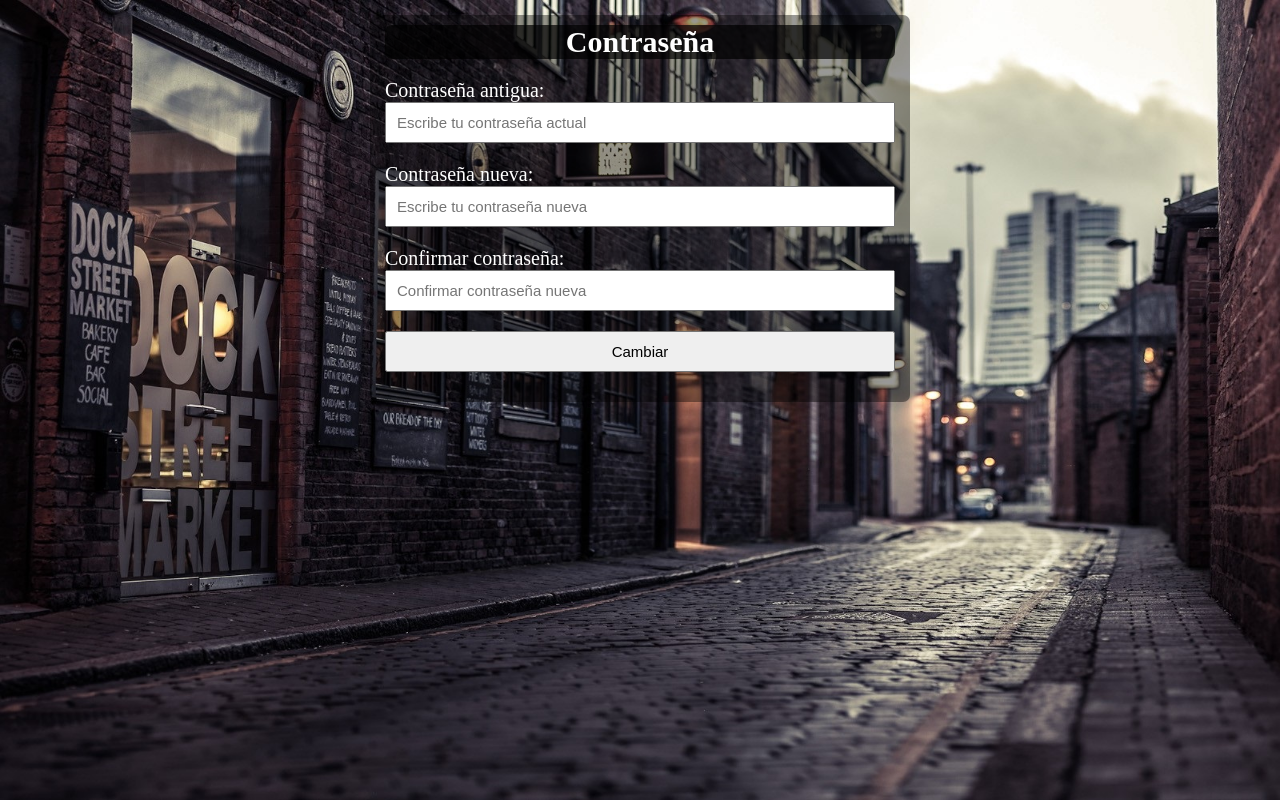
After one commit to jalbertogarcia/ENEIT, a PHP site: page /Contrasena.php in a window 1280 px wide. The commit adds this page. Run offline with PHP 8.4, Linux system fonts and the light colour scheme; some libraries are stand-ins or nearby versions.

Commit message:
modificar contraseña

```diff
--- /dev/null
+++ b/Contrasena.php
@@ -0,0 +1,68 @@
+<DOCTYPE html>
+<html lang="es">
+
+<head>
+<meta charset="utf-8">
+<meta http-equiv="X-UA-Compatible" content="IE=edge">
+<meta name="viewport" content="width=device-width, initial-scale=1">
+<meta name="description" content="">
+<meta name="author" content="">
+
+<!--Checar-->
+<!-- Custom Fonts -->
+    <link rel="stylesheet" href="css/estiloEv.css">
+    <link href="vendor/font-awesome/css/font-awesome.min.css" rel="stylesheet" type="text/css">
+    <link href="https://fonts.googleapis.com/css?family=Montserrat:400,700" rel="stylesheet" type="text/css">
+    <link href="https://fonts.googleapis.com/css?family=Lato:400,700,400italic,700italic" rel="stylesheet" type="text/css">
+</head>
+
+<body>
+     <form action="Contrasenna.php" method="post" onsubmit="return valida();">
+     <h1>Contraseña</h1>
+    <!-- Header -->
+    <header>
+            <!--Mi Diseño-->
+             <table>
+                <tr>
+                <label>Contraseña antigua:</label>
+                <input type="password" name="password1" id="password1" placeholder="Escribe tu contraseña actual" required>
+                </tr>
+
+                <tr>
+                <label>Contraseña nueva:</label>
+                 <input type="password" name="passwordnuevo" id="passwordnuevo" placeholder="Escribe tu contraseña nueva" required>
+                </tr>
+
+                <tr>
+                 <label>Confirmar contraseña:</label>
+                 <input type="password" name="passwordnuevo1" id="passwordnuevo1" placeholder="Confirmar contraseña nueva" required>
+                </tr>
+
+                </tr>
+             </table>
+        <!--terminacion de mi diseño-->
+         <!--checar-->
+        <tr>
+                    <td colspan="2"><center><input type="submit" name="enviar" id="enviar" value="Cambiar" required></center></td>
+                </tr>
+    </header>
+
+    <!-- Scroll to Top Button (Only visible on small and extra-small screen sizes) -->
+    <!-- jQuery -->
+    <script src="vendor/jquery/jquery.min.js"></script>
+
+    <!-- Bootstrap Core JavaScript -->
+    <script src="vendor/bootstrap/js/bootstrap.min.js"></script>
+
+    <!-- Plugin JavaScript -->
+    <script src="https://cdnjs.cloudflare.com/ajax/libs/jquery-easing/1.3/jquery.easing.min.js"></script>
+
+    <!-- Contact Form JavaScript -->
+    <script src="js/jqBootstrapValidation.js"></script>
+    <script src="js/contact_me.js"></script>
+
+    <!-- Theme JavaScript -->
+    <script src="js/freelancer.min.js"></script>
+</form>
+</body>
+</html>
--- a/evaluador.php
+++ b/evaluador.php
@@ -76,7 +76,7 @@ session_start();
                         <a href="#" target="/contenido">Botón</a>
                     </li>
                     <li class="page-scroll">
-                        <a href="#" target="/contenido">Botón</a>
+                        <a href="Contrasena.php" target="contenido">Contraseña</a>
                     </li>
                 </ul>
             </div>
```
Also changed, not shown: Contrasenna.php (added, +11 -0 lines), prueba.php (added, +23 -0 lines).
